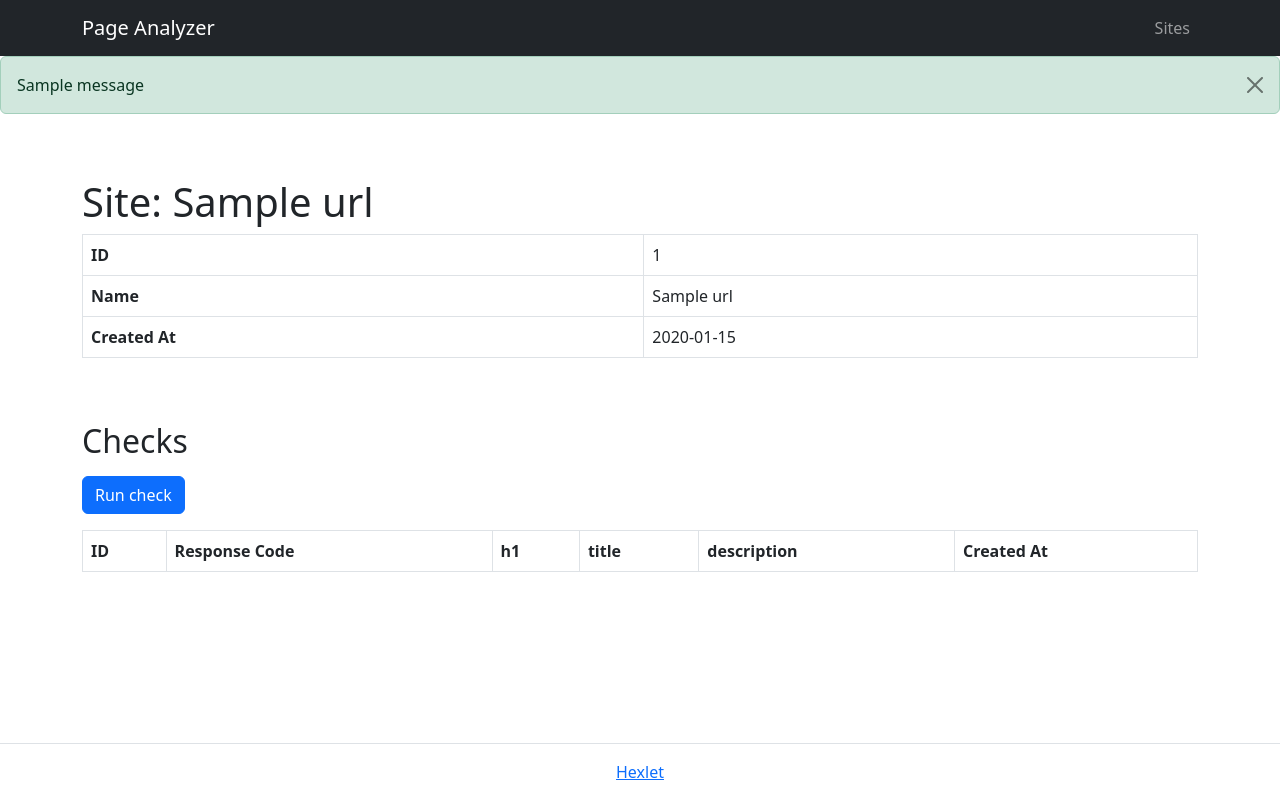
After one commit to const-1/python-project-83, a Flask app: page /urls/1 in a window 1280 px wide. The commit adds this page. Run offline with Flask 3, Linux system fonts and the light colour scheme; one stand-in notice (Sample message) is shown; a database or web service that is not in the repository returns one stand-in record (values such as "Sample title"); lists and menus that the app fills with data are empty; some libraries are stand-ins or nearby versions.

Commit message:
Complete step 3: add database, models, url validation, and templates

```diff
--- /dev/null
+++ b/database.sql
@@ -0,0 +1,5 @@
+CREATE TABLE IF NOT EXISTS urls (
+    id BIGINT PRIMARY KEY GENERATED ALWAYS AS IDENTITY,
+    name VARCHAR(255) UNIQUE NOT NULL,
+    created_at TIMESTAMP DEFAULT CURRENT_TIMESTAMP
+);
--- a/page_analyzer/app.py
+++ b/page_analyzer/app.py
@@ -1,18 +1,60 @@
+# page_analyzer/app.py
+
 import os
-from flask import Flask, render_template
+from flask import Flask, render_template, request, redirect, url_for, flash
 from dotenv import load_dotenv
+import page_analyzer.models as models
+from page_analyzer.urls import validate_url
 
-# Load environment variables from the .env file
 load_dotenv()
 
-# Create a Flask application instance
 app = Flask(__name__)
+app.config['SECRET_KEY'] = os.getenv('SECRET_KEY')
 
-# Get secret key from environment variable (important for security!)
-app.config['SECRET_KEY'] = os.getenv('SECRET_KEY')
- # 'default-fallback-key'
 
-# Create first route (handler) for home page
 @app.route('/')
 def index():
     return render_template('index.html')
+
+
+@app.route('/urls', methods=['GET'])
+def urls():
+    all_urls = models.get_all_urls()
+    return render_template('urls.html', urls=all_urls)
+
+
+@app.route('/urls/<int:id>')
+def url_detail(id):
+    url = models.find_url_by_id(id)
+    if not url:
+        flash('Page not found', 'danger')
+        return redirect(url_for('urls'))
+
+    return render_template('url_detail.html',
+                         url_id=url[0],
+                         url_name=url[1],
+                         created_at=url[2])
+
+
+@app.route('/urls', methods=['POST'])
+def add_url():
+    url = request.form.get('url', '').strip()
+
+    errors = validate_url(url)
+    if errors:
+        for error in errors:
+            flash(error, 'danger')
+        return render_template('index.html', url=url), 422
+
+    existing_url = models.find_url_by_name(url)
+    if existing_url:
+        flash('Page already exists', 'info')
+        return redirect(url_for('url_detail', id=existing_url[0]))
+
+    new_url_id = models.create_url(url)
+    if new_url_id:
+        flash('Page successfully added', 'success')
+        return redirect(url_for('url_detail', id=new_url_id))
+    else:
+        flash('Error occurred while adding', 'danger')
+        return render_template('index.html', url=url), 500
--- /dev/null
+++ b/page_analyzer/database.py
@@ -0,0 +1,14 @@
+# page_analyzer/database.py
+
+import os
+import psycopg2
+from psycopg2.extras import DictCursor
+from dotenv import load_dotenv
+
+load_dotenv()
+
+DATABASE_URL = os.getenv('DATABASE_URL')
+
+
+def get_connection():
+    return psycopg2.connect(DATABASE_URL, cursor_factory=DictCursor)
--- /dev/null
+++ b/page_analyzer/models.py
@@ -0,0 +1,73 @@
+# page_analyzer/models.py
+
+from datetime import datetime
+from urllib.parse import urlparse
+from page_analyzer.database import get_connection
+
+
+def normalize_url(url):
+    parsed = urlparse(url)
+    return f"{parsed.scheme}://{parsed.netloc}"
+
+
+def create_url(url):
+    normalized_url = normalize_url(url)
+    conn = get_connection()
+    cursor = conn.cursor()
+
+    try:
+        cursor.execute(
+            "INSERT INTO urls (name, created_at) VALUES (%s, %s) RETURNING id",
+            (normalized_url, datetime.now())
+        )
+        result = cursor.fetchone()
+        conn.commit()
+        return result[0] if result else None
+    except psycopg2.IntegrityError:
+        conn.rollback()
+        cursor.execute("SELECT id FROM urls WHERE name = %s", (normalized_url,))
+        result = cursor.fetchone()
+        return result[0] if result else None
+    finally:
+        cursor.close()
+        conn.close()
+
+
+def find_url_by_name(url):
+    normalized_url = normalize_url(url)
+    conn = get_connection()
+    cursor = conn.cursor()
+
+    try:
+        cursor.execute("SELECT * FROM urls WHERE name = %s", (normalized_url,))
+        result = cursor.fetchone()
+        return result
+    finally:
+        cursor.close()
+        conn.close()
+
+
+def find_url_by_id(url_id):
+    conn = get_connection()
+    cursor = conn.cursor()
+
+    try:
+        cursor.execute("SELECT * FROM urls WHERE id = %s", (url_id,))
+        result = cursor.fetchone()
+        return result
+    finally:
+        cursor.close()
+        conn.close()
+
+
+def get_all_urls():
+    conn = get_connection()
+    cursor = conn.cursor()
+
+    try:
+        cursor.execute("SELECT id, name, created_at FROM urls ORDER BY created_at DESC")
+        result = cursor.fetchall()
+        return result
+    finally:
+        cursor.close()
+        conn.close()
--- a/page_analyzer/templates/base.html
+++ b/page_analyzer/templates/base.html
@@ -1,28 +1,38 @@
 <!DOCTYPE html>
-<html lang="ru">
+<html lang="en" class="h-100">
 <head>
-    <meta charset="UTF-8">
-    <meta name="viewport" content="width=device-width, initial-scale=1.0">
-    <title>{% block title %}Анализатор страниц{% endblock %}</title>
-    <!-- Bootstrap 5 CSS -->
+    <meta charset="utf-8">
+    <meta name="viewport" content="width=device-width, initial-scale=1">
+    <title>Page Analyzer</title>
     <link href="https://cdn.jsdelivr.net/npm/bootstrap@5.3.0/dist/css/bootstrap.min.css" rel="stylesheet">
 </head>
-<body class="d-flex flex-column min-vh-100">
-    <!-- Навигация -->
+<body class="d-flex flex-column h-100">
     <nav class="navbar navbar-expand-lg navbar-dark bg-dark">
         <div class="container">
-            <a class="navbar-brand" href="/">Анализатор страниц</a>
+            <a class="navbar-brand" href="{{ url_for('index') }}">Page Analyzer</a>
+            <div class="navbar-nav">
+                <a class="nav-link" href="{{ url_for('urls') }}">Sites</a>
+            </div>
         </div>
     </nav>
 
-    <!-- Основной контент -->
+    {% with messages = get_flashed_messages(with_categories=true) %}
+        {% if messages %}
+            {% for category, message in messages %}
+                <div class="alert alert-{{ category }} alert-dismissible fade show" role="alert">
+                    {{ message }}
+                    <button type="button" class="btn-close" data-bs-dismiss="alert"></button>
+                </div>
+            {% endfor %}
+        {% endif %}
+    {% endwith %}
+
     <main class="flex-grow-1">
         <div class="container-lg mt-3">
             {% block content %}{% endblock %}
         </div>
     </main>
 
-    <!-- Футер -->
     <footer class="border-top py-3 mt-5">
         <div class="container-lg">
             <div class="text-center">
@@ -31,7 +41,6 @@
         </div>
     </footer>
 
-    <!-- Bootstrap 5 JS -->
     <script src="https://cdn.jsdelivr.net/npm/bootstrap@5.3.0/dist/js/bootstrap.bundle.min.js"></script>
 </body>
 </html>
--- /dev/null
+++ b/page_analyzer/templates/url_detail.html
@@ -0,0 +1,45 @@
+{% extends 'base.html' %}
+
+{% block content %}
+<h1 class="mt-5">Site: {{ url_name }}</h1>
+<div class="table-responsive">
+    <table class="table table-bordered table-hover" data-test="url">
+        <tbody>
+            <tr>
+                <th>ID</th>
+                <td>{{ url_id }}</td>
+            </tr>
+            <tr>
+                <th>Name</th>
+                <td>{{ url_name }}</td>
+            </tr>
+            <tr>
+                <th>Created At</th>
+                <td>{{ created_at.strftime('%Y-%m-%d') if created_at else '' }}</td>
+            </tr>
+        </tbody>
+    </table>
+</div>
+
+<h2 class="mt-5 mb-3">Checks</h2>
+<form action="{{ url_for('url_detail', id=url_id) }}" method="post">
+    <button type="submit" class="btn btn-primary">Run check</button>
+</form>
+
+<div class="table-responsive mt-3">
+    <table class="table table-bordered table-hover" data-test="checks">
+        <thead>
+            <tr>
+                <th>ID</th>
+                <th>Response Code</th>
+                <th>h1</th>
+                <th>title</th>
+                <th>description</th>
+                <th>Created At</th>
+            </tr>
+        </thead>
+        <tbody>
+        </tbody>
+    </table>
+</div>
+{% endblock %}
--- /dev/null
+++ b/page_analyzer/urls.py
@@ -0,0 +1,16 @@
+# page_analyzer/urls.py
+
+import validators
+
+
+def validate_url(url):
+    errors = []
+
+    if not url:
+        errors.append("URL is required")
+    elif len(url) > 255:
+        errors.append("URL exceeds 255 characters")
+    elif not validators.url(url):
+        errors.append("Invalid URL")
+
+    return errors
```
Also changed, not shown: page_analyzer/templates/index.html (+10 -17 lines), page_analyzer/templates/urls.html (added, +31 -0 lines), pyproject.toml (+4 -4 lines), 2 other files.
